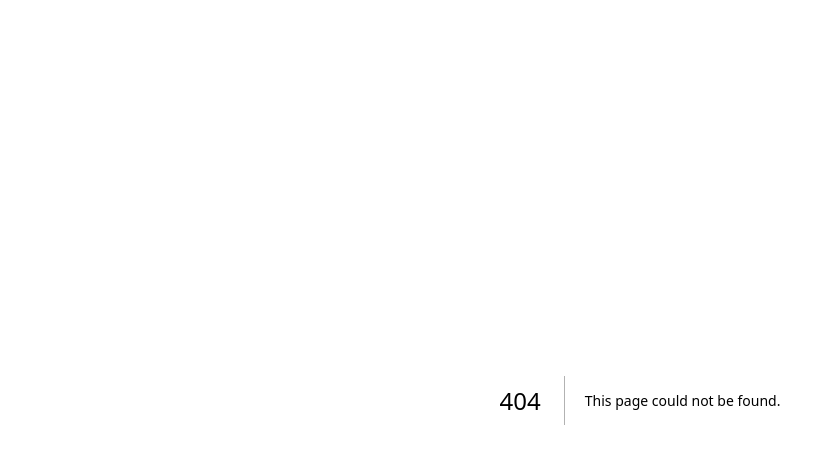
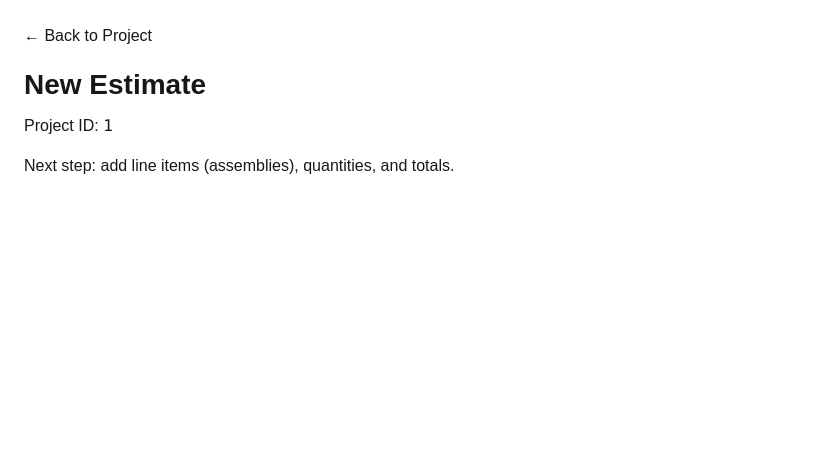
Before and after one commit to matrixelectricalservices-boop/voltscope, a Next.js app: page /projects/1/estimates/new in a window 1280 px wide. Before the commit this address had no page. Shown: the top 464 px of the page, without its empty margins (0-818 px from the left). Built offline with nearby package versions, Linux system fonts and the light colour scheme.

Commit message:
Add project detail route and estimate route structure

```diff
--- /dev/null
+++ b/app/projects/[id]/estimates/new/page.tsx
@@ -0,0 +1,26 @@
+"use client";
+
+import Link from "next/link";
+import { useParams } from "next/navigation";
+
+export default function NewEstimatePage() {
+  const params = useParams<{ id: string }>();
+  const projectId = params?.id;
+
+  return (
+    <main style={{ padding: 24, maxWidth: 900 }}>
+      <div style={{ marginBottom: 16 }}>
+        <Link href={`/projects/${projectId}`}>← Back to Project</Link>
+      </div>
+
+      <h1 style={{ fontSize: 28, fontWeight: 800 }}>New Estimate</h1>
+      <p style={{ marginTop: 8 }}>
+        Project ID: <code>{projectId}</code>
+      </p>
+
+      <p style={{ marginTop: 16 }}>
+        Next step: add line items (assemblies), quantities, and totals.
+      </p>
+    </main>
+  );
+}
--- /dev/null
+++ b/app/projects/[id]/page.tsx
@@ -0,0 +1,68 @@
+"use client";
+
+import Link from "next/link";
+import { useParams } from "next/navigation";
+import { getProjects } from "@/app/lib/projectStore";
+
+export default function ProjectDetailPage() {
+  const params = useParams<{ id: string }>();
+  const id = params?.id;
+
+  const project = getProjects().find((p) => p.id === id);
+
+  if (!project) {
+    return (
+      <main style={{ padding: 24 }}>
+        <h1 style={{ fontSize: 24, fontWeight: 800 }}>Project not found</h1>
+        <div style={{ marginTop: 16 }}>
+          <Link href="/projects">← Back to Projects</Link>
+        </div>
+      </main>
+    );
+  }
+
+  return (
+    <main style={{ padding: 24, maxWidth: 800 }}>
+      <div style={{ marginBottom: 16 }}>
+        <Link href="/projects">← Back to Projects</Link>
+      </div>
+
+      <h1 style={{ fontSize: 28, fontWeight: 800 }}>{project.customerName}</h1>
+      <div style={{ marginTop: 8 }}>{project.address}</div>
+
+      <div style={{ marginTop: 8, fontSize: 12, opacity: 0.8 }}>
+        {project.jobType} • {new Date(project.createdAt).toLocaleString()}
+      </div>
+
+      {project.notes ? (
+        <>
+          <h2 style={{ marginTop: 24, fontSize: 18, fontWeight: 700 }}>Notes</h2>
+          <p style={{ marginTop: 8 }}>{project.notes}</p>
+        </>
+      ) : null}
+
+     <h2 style={{ marginTop: 28, fontSize: 18, fontWeight: 700 }}>Estimates</h2>
+
+<div style={{ marginTop: 14 }}>
+  <Link
+    href={`/projects/${project.id}/estimates/new`}
+    style={{
+      display: "inline-block",
+      padding: "10px 14px",
+      borderRadius: 10,
+      border: "1px solid #111",
+      fontWeight: 700,
+      textDecoration: "none",
+      color: "inherit",
+    }}
+  >
+    + Create Estimate
+  </Link>
+</div>
+
+<p style={{ marginTop: 12, opacity: 0.8 }}>
+  Next we’ll build the estimate builder (assemblies + quantities + totals).
+</p>
+    </main>
+  );
+}
```
